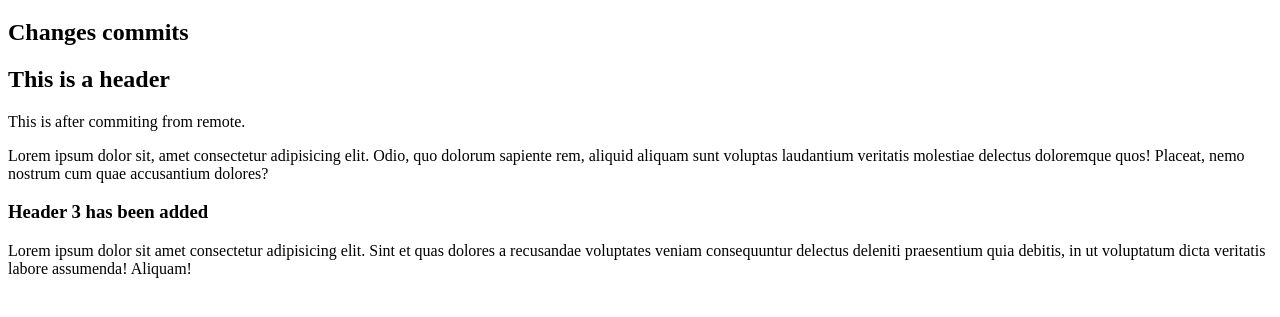
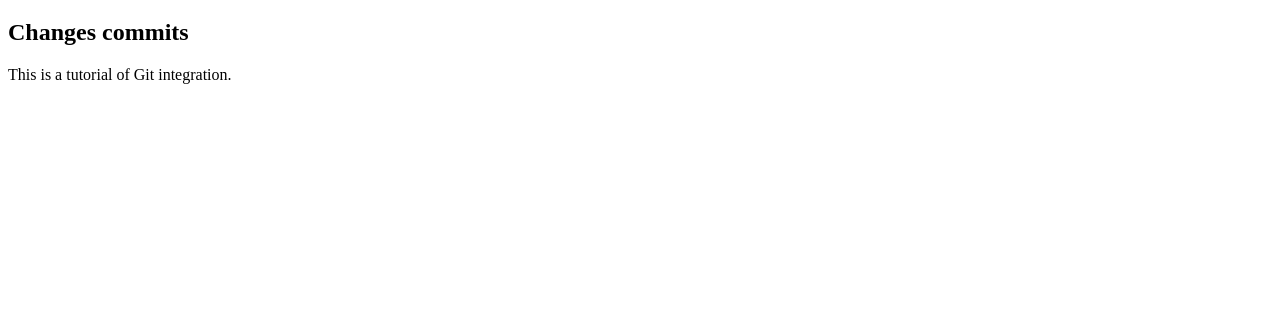
Before and after one commit to farman-arefin-outlook/Assignment-01, a plain HTML site: page index.html in a window 1280 px wide. Shown: the part 61-378 px from the top of the page. Drawn offline with Linux system fonts and the light colour scheme.

Commit message:
Changes the main branch

```diff
--- a/index.html
+++ b/index.html
@@ -15,17 +15,9 @@
         <section>
             <h2>Changes commits</h2>
         </section>
-        <section>
-            <h2>This is a header</h2>
-            <p>This is after commiting from remote.</p>
-            <p>Lorem ipsum dolor sit, amet consectetur adipisicing elit. Odio, quo dolorum sapiente rem, aliquid aliquam
-                sunt voluptas laudantium veritatis molestiae delectus doloremque quos! Placeat, nemo nostrum cum quae
-                accusantium dolores?</p>
-            <h3>Header 3 has been added</h3>
-            <p>Lorem ipsum dolor sit amet consectetur adipisicing elit. Sint et quas dolores a recusandae voluptates
-                veniam consequuntur delectus deleniti praesentium quia debitis, in ut voluptatum dicta veritatis labore
-                assumenda! Aliquam!</p>
-        </section>
+        <div>
+            <p>This is a tutorial of Git integration.</p>
+        </div>
     </main>
     <footer>
 
```
